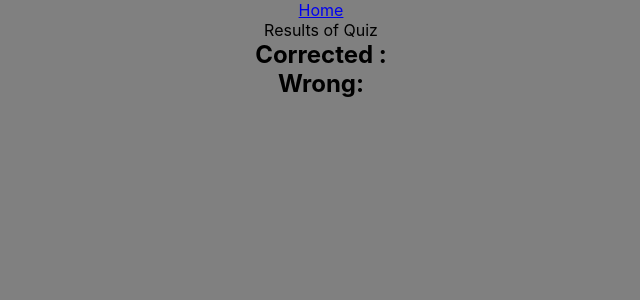
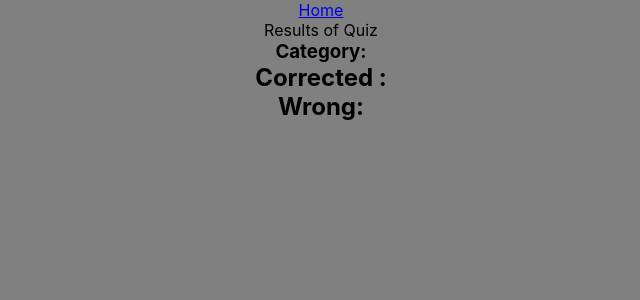
Before and after one commit to thodorisKall/Questions-Quiz, a React (Create React App) app: page /results in a window 1280 px wide. Shown: the top 300 px of the page, without its empty margins (319-959 px from the left). Built offline with nearby package versions, Linux system fonts and the light colour scheme.

Commit message:
feat: pass Category name from Questions to Results components and display it

```diff
--- a/src/Question.jsx
+++ b/src/Question.jsx
@@ -50,7 +50,7 @@ function Question() {
       setIsCorrect(null)
     } else if (currentIndex === questionsUrl.length - 1) {
       navigate("/results", {
-        state: { correctAnswers, wrongAnswers },
+        state: { correctAnswers, wrongAnswers, categoryName },
       })
     }
   }
--- a/src/Results.jsx
+++ b/src/Results.jsx
@@ -3,10 +3,11 @@ import { useLocation } from "react-router-dom"
 
 function Results() {
   const location = useLocation()
-  const { correctAnswers, wrongAnswers } = location.state || {}
+  const { correctAnswers, wrongAnswers, categoryName } = location.state || {}
   return (
     <div>
       Results of Quiz
+      <h3>Category: {categoryName}</h3>
       <h2>Corrected :{correctAnswers}</h2>
       <h2>Wrong: {wrongAnswers}</h2>
     </div>
```
